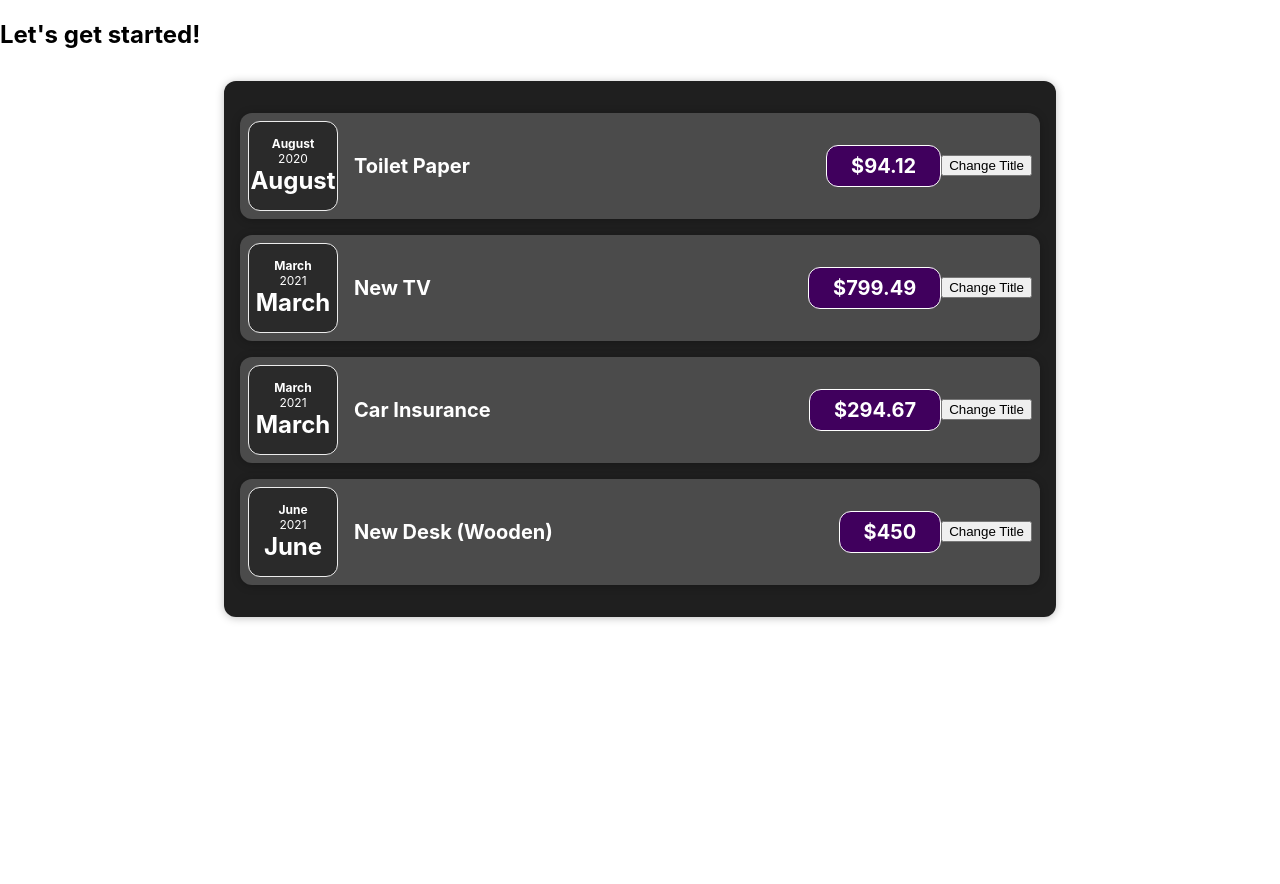
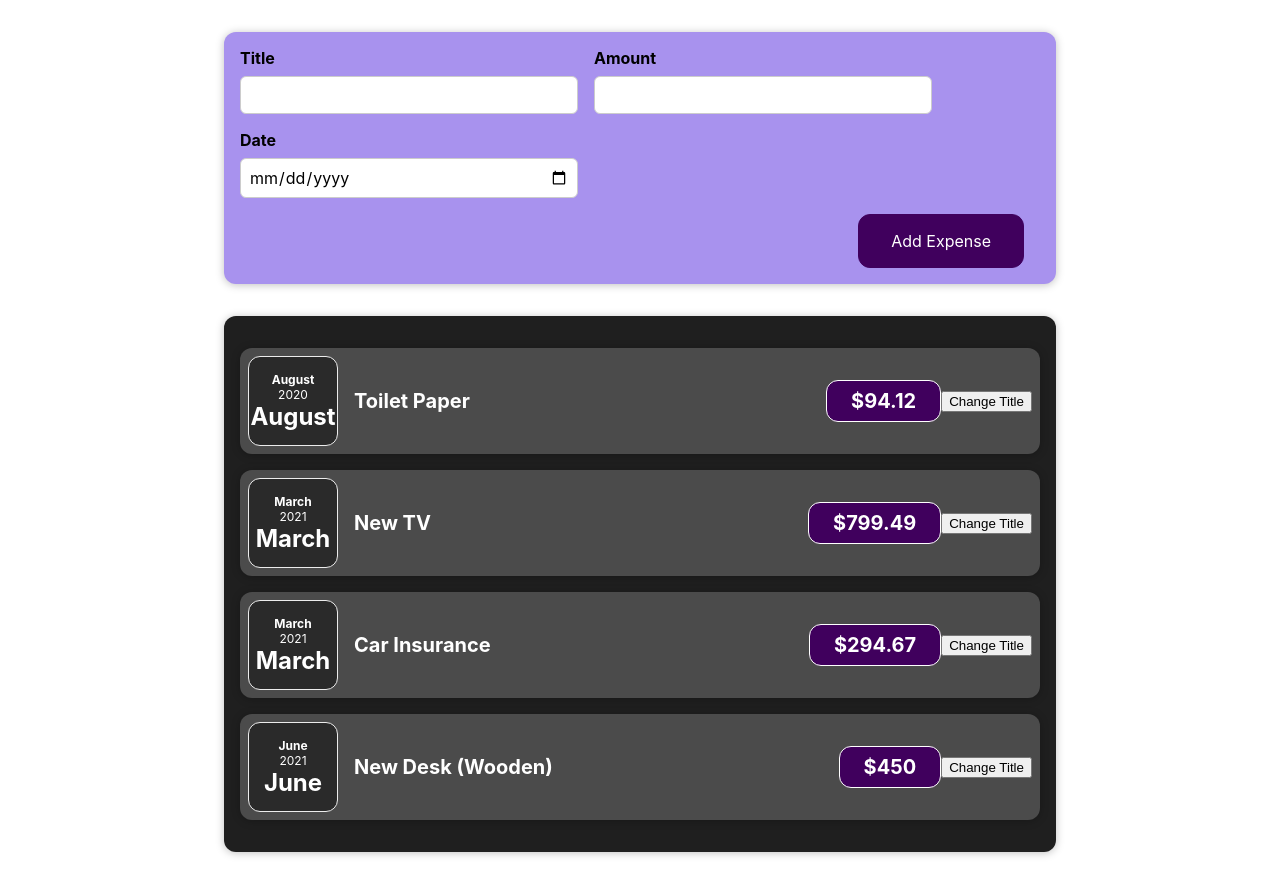
Before and after one commit to huynhkimtri/react-app-study-guide, a React (Create React App) app: page / in a window 1280 px wide. Before the commit the page ends 800 px from the top, so only its background shows below. Built offline with nearby package versions, Linux system fonts and the light colour scheme.

Commit message:
Add Expense Form and NewExpense components

```diff
--- a/src/App.js
+++ b/src/App.js
@@ -1,4 +1,5 @@
 import Expenses from "./components/Expenses/Expenses";
+import NewExpense from "./components/NewExpense/NewExpense";
 
 function App() {
   const expenses = [
@@ -22,9 +23,15 @@
       date: new Date(2021, 5, 12),
     },
   ];
+
+  const addExpenseHandler = (expense) => {
+    console.log("In App.js");
+    console.log(expense);
+  };
+
   return (
     <div className="">
-      <h2>Let's get started!</h2>
+      <NewExpense onAddExpense={addExpenseHandler} />
       <Expenses items={expenses} />
     </div>
   );
--- /dev/null
+++ b/src/components/NewExpense/ExpenseForm.css
@@ -0,0 +1,26 @@
+.new-expense__controls {
+  display: flex;
+  flex-wrap: wrap;
+  gap: 1rem;
+  margin-bottom: 1rem;
+  text-align: left;
+}
+
+.new-expense__control label {
+  font-weight: bold;
+  margin-bottom: 0.5rem;
+  display: block;
+}
+
+.new-expense__control input {
+  font: inherit;
+  padding: 0.5rem;
+  border-radius: 6px;
+  border: 1px solid #ccc;
+  width: 20rem;
+  max-width: 100%;
+}
+
+.new-expense__actions {
+  text-align: right;
+}
--- /dev/null
+++ b/src/components/NewExpense/ExpenseForm.js
@@ -0,0 +1,96 @@
+import React, { useState } from "react";
+
+import "./ExpenseForm.css";
+
+const ExpenseForm = (props) => {
+  const [enteredTitle, setEnteredTitle] = useState("");
+  const [enteredAmount, setEnteredAmount] = useState("");
+  const [enteredDate, setEnteredDate] = useState("");
+  // const [userInput, setUserInput] = useState({
+  //   enteredTitle: '',
+  //   enteredAmount: '',
+  //   enteredDate: '',
+  // });
+
+  const titleChangeHandler = (event) => {
+    setEnteredTitle(event.target.value);
+    // setUserInput({
+    //   ...userInput,
+    //   enteredTitle: event.target.value,
+    // });
+    // setUserInput((prevState) => {
+    //   return { ...prevState, enteredTitle: event.target.value };
+    // });
+  };
+
+  const amountChangeHandler = (event) => {
+    setEnteredAmount(event.target.value);
+    // setUserInput({
+    //   ...userInput,
+    //   enteredAmount: event.target.value,
+    // });
+  };
+
+  const dateChangeHandler = (event) => {
+    setEnteredDate(event.target.value);
+    // setUserInput({
+    //   ...userInput,
+    //   enteredDate: event.target.value,
+    // });
+  };
+
+  const submitHandler = (event) => {
+    event.preventDefault();
+
+    const expenseData = {
+      title: enteredTitle,
+      amount: enteredAmount,
+      date: new Date(enteredDate),
+    };
+
+    props.onSaveExpenseData(expenseData);
+    setEnteredTitle("");
+    setEnteredAmount("");
+    setEnteredDate("");
+  };
+
+  return (
+    <form onSubmit={submitHandler}>
+      <div className="new-expense__controls">
+        <div className="new-expense__control">
+          <label>Title</label>
+          <input
+            type="text"
+            value={enteredTitle}
+            onChange={titleChangeHandler}
+          />
+        </div>
+        <div className="new-expense__control">
+          <label>Amount</label>
+          <input
+            type="number"
+            min="0.01"
+            step="0.01"
+            value={enteredAmount}
+            onChange={amountChangeHandler}
+          />
+        </div>
+        <div className="new-expense__control">
+          <label>Date</label>
+          <input
+            type="date"
+            min="2019-01-01"
+            max="2022-12-31"
+            value={enteredDate}
+            onChange={dateChangeHandler}
+          />
+        </div>
+      </div>
+      <div className="new-expense__actions">
+        <button type="submit">Add Expense</button>
+      </div>
+    </form>
+  );
+};
+
+export default ExpenseForm;
--- /dev/null
+++ b/src/components/NewExpense/NewExpense.css
@@ -0,0 +1,38 @@
+.new-expense {
+  background-color: #a892ee;
+  padding: 1rem;
+  margin: 2rem auto;
+  width: 50rem;
+  max-width: 95%;
+  border-radius: 12px;
+  text-align: center;
+  box-shadow: 0 1px 8px rgba(0, 0, 0, 0.25);
+}
+
+.new-expense button {
+  font: inherit;
+  cursor: pointer;
+  padding: 1rem 2rem;
+  border: 1px solid #40005d;
+  background-color: #40005d;
+  color: white;
+  border-radius: 12px;
+  margin-right: 1rem;
+}
+
+.new-expense button:hover,
+.new-expense button:active {
+  background-color: #510674;
+  border-color: #510674;
+}
+
+.new-expense button.alternative {
+  color: #220131;
+  border-color: transparent;
+  background-color: transparent;
+}
+
+.new-expense button.alternative:hover,
+.new-expense button.alternative:active {
+  background-color: #ddb3f8;
+}
--- /dev/null
+++ b/src/components/NewExpense/NewExpense.js
@@ -0,0 +1,21 @@
+import React from "react";
+import ExpenseForm from "./ExpenseForm";
+import "./NewExpense.css";
+
+const NewExpense = (props) => {
+  const saveExpenseDataHandler = (enteredExpenseData) => {
+    const expenseData = {
+      ...enteredExpenseData,
+      id: Math.random().toString()
+    };
+    props.onAddExpense(expenseData);
+  };
+
+  return (
+    <div className='new-expense'>
+      <ExpenseForm onSaveExpenseData={saveExpenseDataHandler} />
+    </div>
+  );
+}
+
+export default NewExpense;
```
